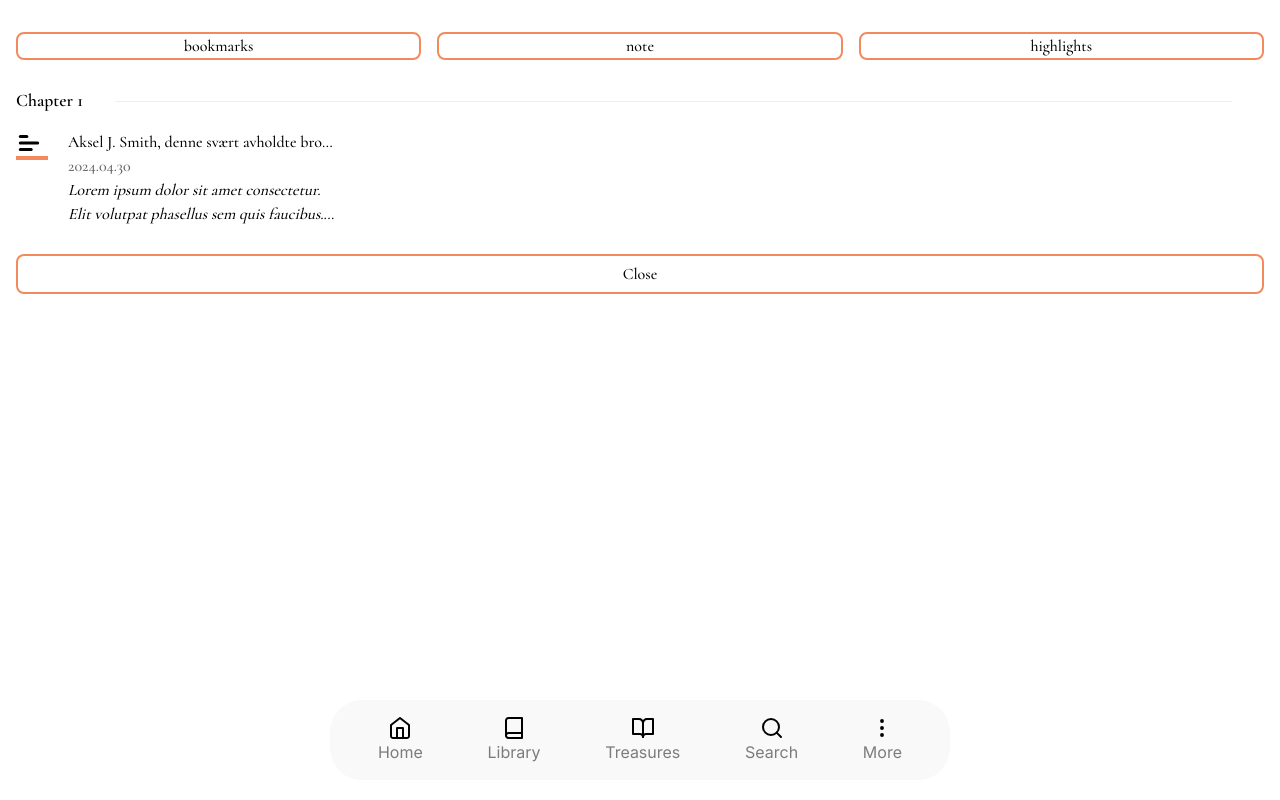
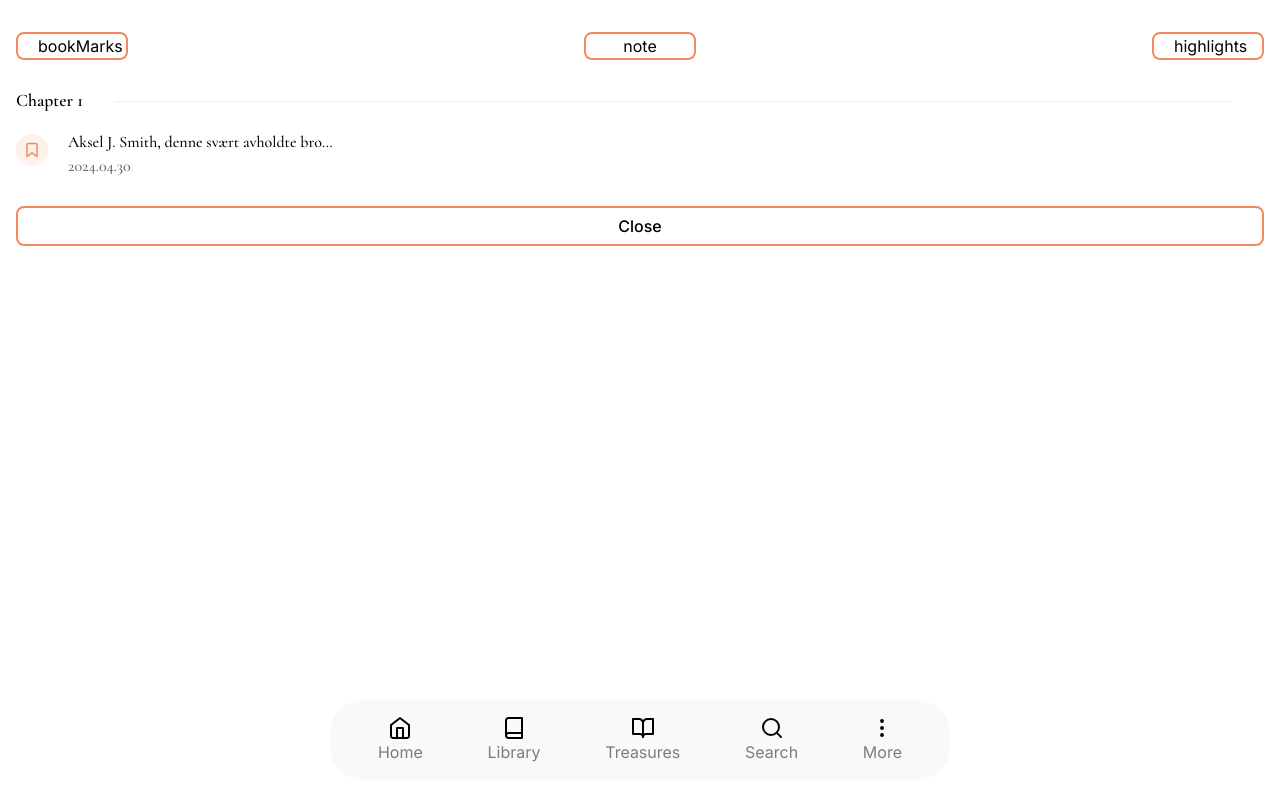
Before and after one commit to besiw/ssf-nextjs-app, a Next.js app: page /en/book in a window 1280 px wide. Built offline with nearby package versions, Linux system fonts and the light colour scheme.

Commit message:
update file name

```diff
--- a/app/[locale]/layout.tsx
+++ b/app/[locale]/layout.tsx
@@ -3,23 +3,10 @@ import { Inter, Cormorant, Cormorant_Garamond } from "next/font/google";
 import "../globals.css";
 import SideNav from "@/components/SideNav";
 import ButtomNav from "@/components/BottomNav";
+import { cormorant, inter } from "@/components/font/font";
 type FontObject = {
   className: string;
 };
-
-const inter: FontObject = Inter({ subsets: ["latin"] });
-const cormorant: FontObject = Cormorant({
-  weight: ["300", "400", "500", "600", "700"],
-  style: ["normal", "italic"],
-  subsets: ["latin"],
-  display: "swap",
-});
-const cormorant_Garamond: FontObject = Cormorant_Garamond({
-  weight: ["300", "400", "500", "600", "700"],
-  style: ["normal", "italic"],
-  subsets: ["latin"],
-  display: "swap",
-});
 
 export const metadata: Metadata = {
   title: "Enhanced Internationalization(i18n) in Next.js 14",
@@ -39,7 +26,7 @@ export default function RootLayout({ children, locale }: RootLayoutProps) {
         <SideNav />
         <ButtomNav />
         <main
-          className={`flex-1 h-screen max-h-screen w-screen max-w-screen overflow-hidden font-medium ${cormorant.className}`}>
+          className={`flex-1 h-screen max-h-screen w-screen max-w-screen overflow-hidden font-medium `}>
           {children}
         </main>
       </body>
--- /dev/null
+++ b/components/Button.tsx
@@ -0,0 +1,14 @@
+import { inter } from "./font/font";
+
+type buttoncontentProps = {
+  buttonTitle: string;
+};
+const Button: React.FC<buttoncontentProps> = ({ buttonTitle }) => {
+  return (
+    <button
+      className={`font-normal  ${inter.className} w-28 text-center border-2 border-PrimaryColor-200 rounded-lg px-5`}>
+      {buttonTitle}
+    </button>
+  );
+};
+export default Button;
--- a/components/book/note/BookMarks.tsx
+++ b/components/book/note/BookMarks.tsx
@@ -1,4 +1,4 @@
-import { cormorant } from "@/components/font/font";
+import { cormorant, cormorant_Garamond } from "@/components/font/font";
 import Image from "next/image";
 import { Cormorant_Garamond } from "next/font/google";
 type bookmarksProps = {
@@ -9,15 +9,7 @@ type bookmarksProps = {
   icon?: string;
   time?: string;
 };
-type FontObject = {
-  className: string;
-};
-const cormorant_Garamond: FontObject = Cormorant_Garamond({
-  weight: ["600"],
-  style: ["normal", "italic"],
-  subsets: ["latin"],
-  display: "swap",
-});
+
 const bookmarks: React.FC<bookmarksProps> = ({
   title,
   note,
@@ -36,18 +28,20 @@ const bookmarks: React.FC<bookmarksProps> = ({
         </div>
       </div>
       <div className="flex">
-        <div className="flex flex-col w-8 h-9">
+        <div className="flex flex-col w-8 h-9 pt-1">
           <Image src={icon} alt="" />
-          <div className={` border-t-4 ${color}`}></div>
+          {color && <div className={` border-t-4 ${color}`}></div>}
         </div>
-        <div className="flex pl-5 pr-8  flex-col w-80">
+        <div className={`flex pl-5 pr-8  flex-col w-80 ${cormorant.className}`}>
           <div className="truncate text-10">{bookContent}</div>
           <div className={`text-10 text-black-diaphaneity60 normal`}>
             {time}
           </div>
-          <div className={`italic overflow-hidden text-10 line-clamp-2`}>
-            {note}
-          </div>
+          {note && (
+            <div className={`italic overflow-hidden text-10 line-clamp-2 `}>
+              {note}
+            </div>
+          )}
         </div>
       </div>
     </>
--- a/components/book/note/Notebook.tsx
+++ b/components/book/note/Notebook.tsx
@@ -1,29 +1,25 @@
 import BookMarks from "./BookMarks";
 import list from "@/assets/svg/chartbar-outline-black.svg";
+import bookmarks from "@/assets/svg/bookmark-light-bg-round-PrimaryColor.svg";
+import Button from "@/components/button";
 import Image from "next/image";
 
 export default function Notebook() {
   return (
     <div className="px-4">
-      <div className="flex justify-between flex-wrap pt-8 ">
-        <div className="flex-1 text-center border-2 border-PrimaryColor-200 rounded-lg">
-          bookmarks
-        </div>
-        <div className="flex-1 text-center border-2 border-PrimaryColor-200 mx-4 rounded-lg">
-          note
-        </div>
-        <div className="flex-1 text-center border-2 border-PrimaryColor-200 rounded-lg">
-          highlights
-        </div>
+      <div className={`flex justify-between flex-wrap pt-8 `}>
+        <Button buttonTitle="bookMarks" />
+        <Button buttonTitle="note" />
+        <Button buttonTitle="highlights" />
       </div>
       <div>
         <BookMarks
           title={"Chapter 1"}
-          icon={list}
-          color="border-PrimaryColor-200"
+          icon={bookmarks}
+          // color="border-PrimaryColor-200"
           bookContent={`Aksel J. Smith, denne svært avholdte bror var fremragende som hyrde og profet`}
           time="2024.04.30"
-          note="Lorem ipsum dolor sit amet consectetur. Elit volutpat phasellus sem quis faucibus. Id faucibus eu amet arcu."
+          // note="Lorem ipsum dolor sit amet consectetur. Elit volutpat phasellus sem quis faucibus. Id faucibus eu amet arcu."
         />
       </div>
       <div className="text-center flex justify-center items-center flex-wrap h-10 mt-7 border-2 border-PrimaryColor-200 rounded-lg">
--- a/components/font/font.ts
+++ b/components/font/font.ts
@@ -1,4 +1,4 @@
-import { Cormorant } from "next/font/google";
+import { Cormorant, Cormorant_Garamond, Inter } from "next/font/google";
 
 export const cormorant = Cormorant({
   weight: ["300", "400", "500", "600", "700"],
@@ -6,3 +6,10 @@ export const cormorant = Cormorant({
   subsets: ["latin"],
   display: "swap",
 });
+export const cormorant_Garamond = Cormorant_Garamond({
+  weight: ["300", "400", "500", "600", "700"],
+  style: ["normal", "italic"],
+  subsets: ["latin"],
+  display: "swap",
+});
+export const inter = Inter({ subsets: ["latin"] });
```
